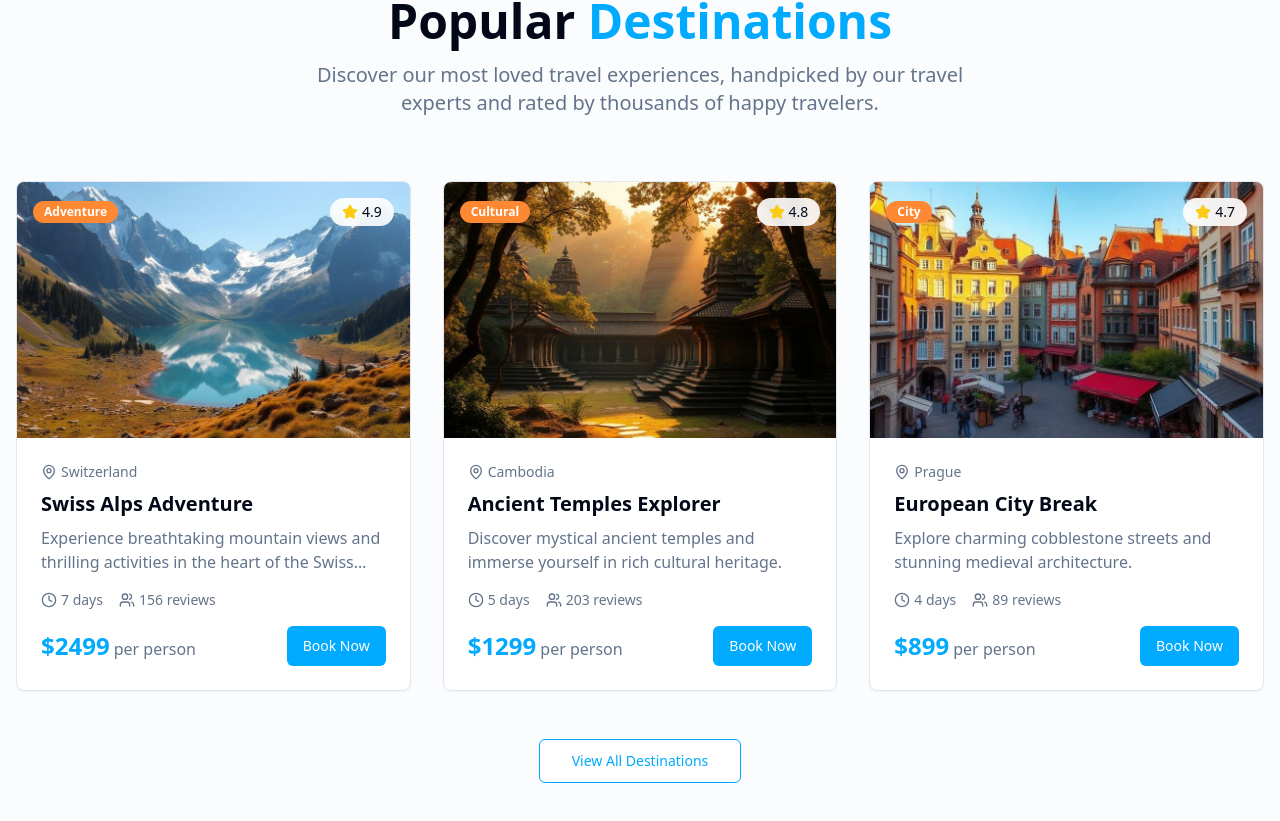
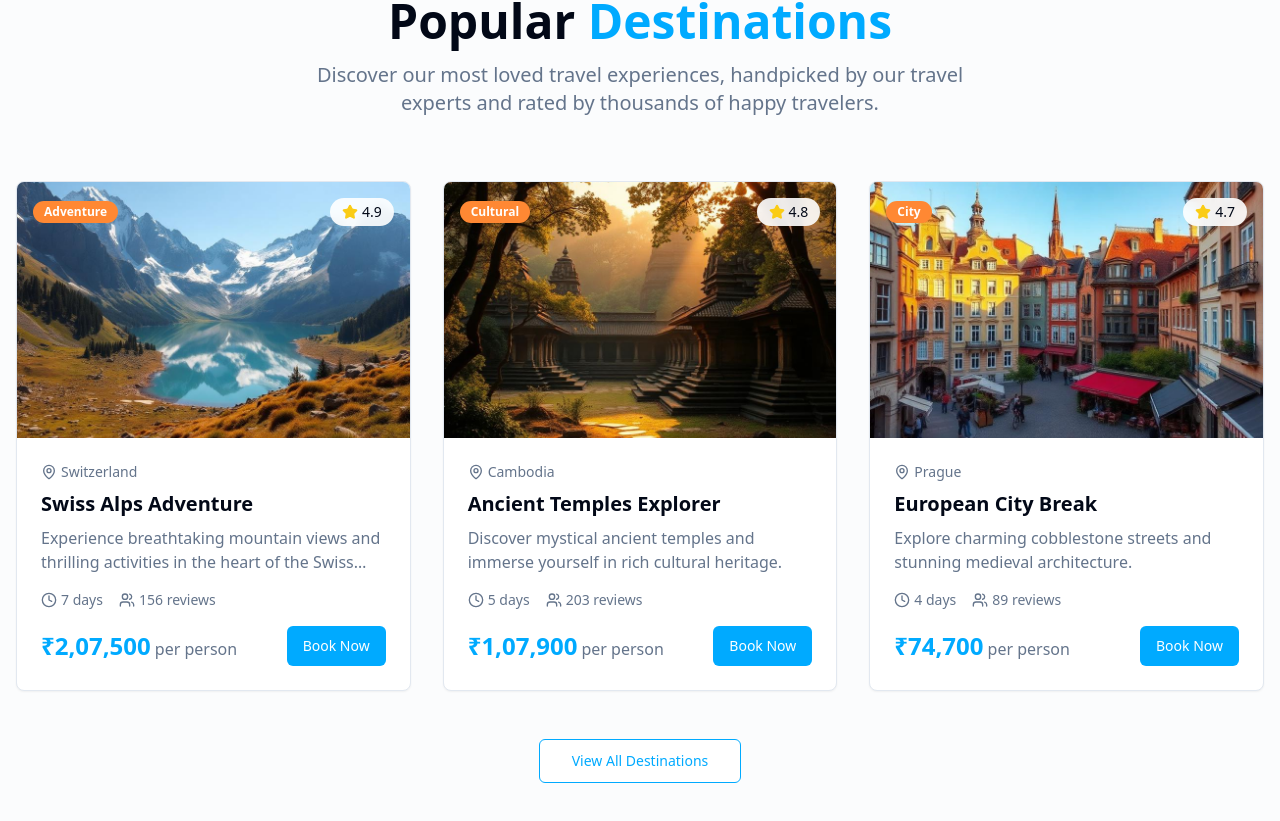
Before and after one commit to saigane30/wanderlust-prompt-builder, a React (Vite) app: page / in a window 1280 px wide. Shown: the part 952-1773 px from the top of the page. Built offline with nearby package versions, Linux system fonts and the light colour scheme.

Commit message:
Update pricing to INR
Update tour pricing to be displayed in Indian Rupees.

```diff
--- a/src/components/PopularDestinations.tsx
+++ b/src/components/PopularDestinations.tsx
@@ -12,7 +12,7 @@ const destinations = [
     title: "Swiss Alps Adventure",
     location: "Switzerland",
     image: mountainsImage,
-    price: 2499,
+    price: 207500,
     duration: "7 days",
     rating: 4.9,
     reviews: 156,
@@ -24,7 +24,7 @@ const destinations = [
     title: "Ancient Temples Explorer",
     location: "Cambodia",
     image: templeImage,
-    price: 1299,
+    price: 107900,
     duration: "5 days",
     rating: 4.8,
     reviews: 203,
@@ -36,7 +36,7 @@ const destinations = [
     title: "European City Break",
     location: "Prague",
     image: cityImage,
-    price: 899,
+    price: 74700,
     duration: "4 days",
     rating: 4.7,
     reviews: 89,
@@ -110,7 +110,7 @@ const PopularDestinations = () => {
                 <div className="flex items-center justify-between">
                   <div>
                     <span className="text-2xl font-bold text-primary">
-                      ${destination.price}
+                      ₹{destination.price.toLocaleString('en-IN')}
                     </span>
                     <span className="text-muted-foreground ml-1">per person</span>
                   </div>
```
